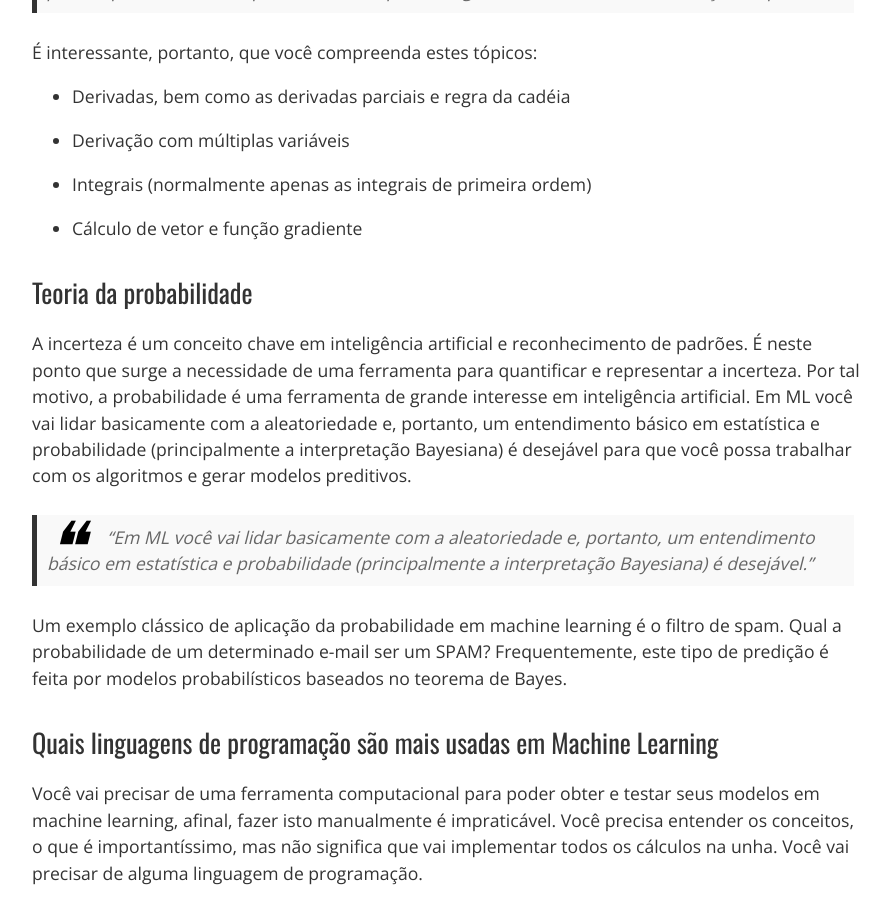
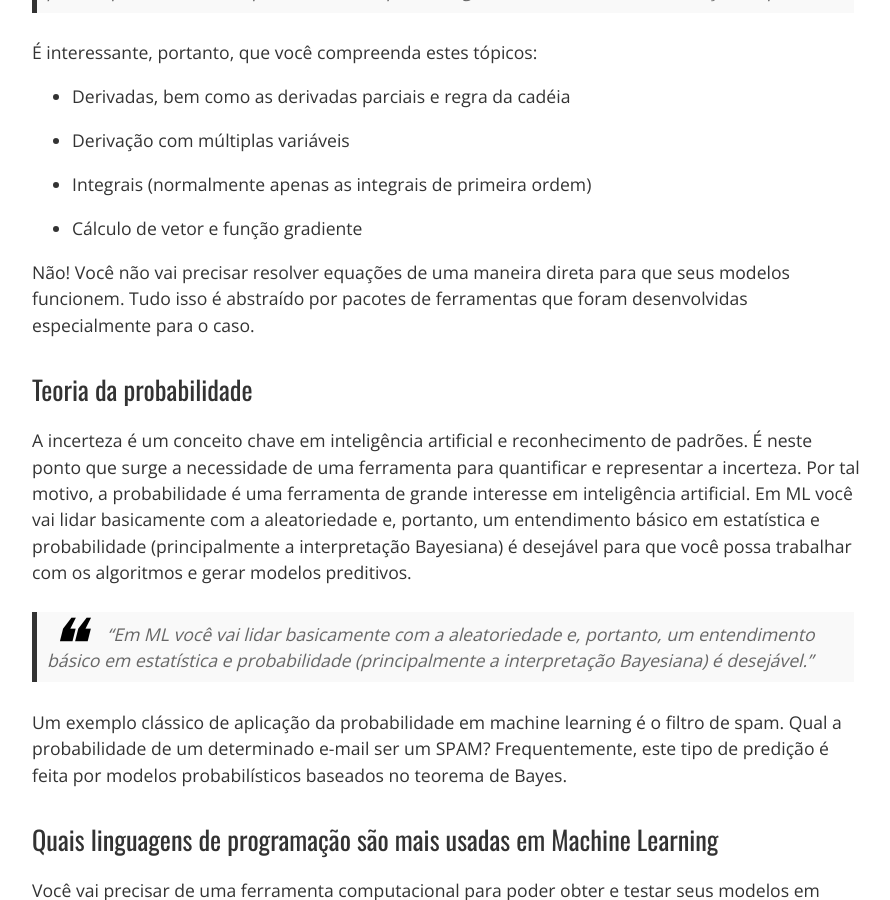
Before and after one commit to luisfredgs/luisfredgs.github.io, a Jekyll site: the page built from _posts/2018-01-18-dicas-para-aprender-machine-learning.md, in a window 1280 px wide and 900 px high, scrolled down 2910 px. Shown: the whole window, without its empty margins (192-1082 px from the left). Built offline with Jekyll 4.4.1, drawn with Linux system fonts in a browser that asks for light colours; comment, search, counter and statistics services are not loaded.

Commit message:
Update 2018-01-18-dicas-para-aprender-machine-learning.md

```diff
--- a/_posts/2018-01-18-dicas-para-aprender-machine-learning.md
+++ b/_posts/2018-01-18-dicas-para-aprender-machine-learning.md
@@ -59,6 +59,8 @@ A diferenciação é uma das mais importantes ferramentas na ciência, como na f
 
 * Cálculo de vetor e função gradiente
 
+Não! Você não vai precisar resolver equações de uma maneira direta para que seus modelos funcionem. Tudo isso é abstraído por pacotes de ferramentas que foram desenvolvidas especialmente para o caso.
+
 ## Teoria da probabilidade
 
 A incerteza é um conceito chave em inteligência artificial e reconhecimento de padrões. É neste ponto que surge a necessidade de uma ferramenta para quantificar e representar a incerteza. Por tal motivo, a probabilidade é uma ferramenta de grande interesse em inteligência artificial. Em ML você vai lidar basicamente com a aleatoriedade e, portanto, um entendimento básico em estatística e probabilidade (principalmente a interpretação Bayesiana) é desejável para que você possa trabalhar com os algoritmos e gerar modelos preditivos.
```
